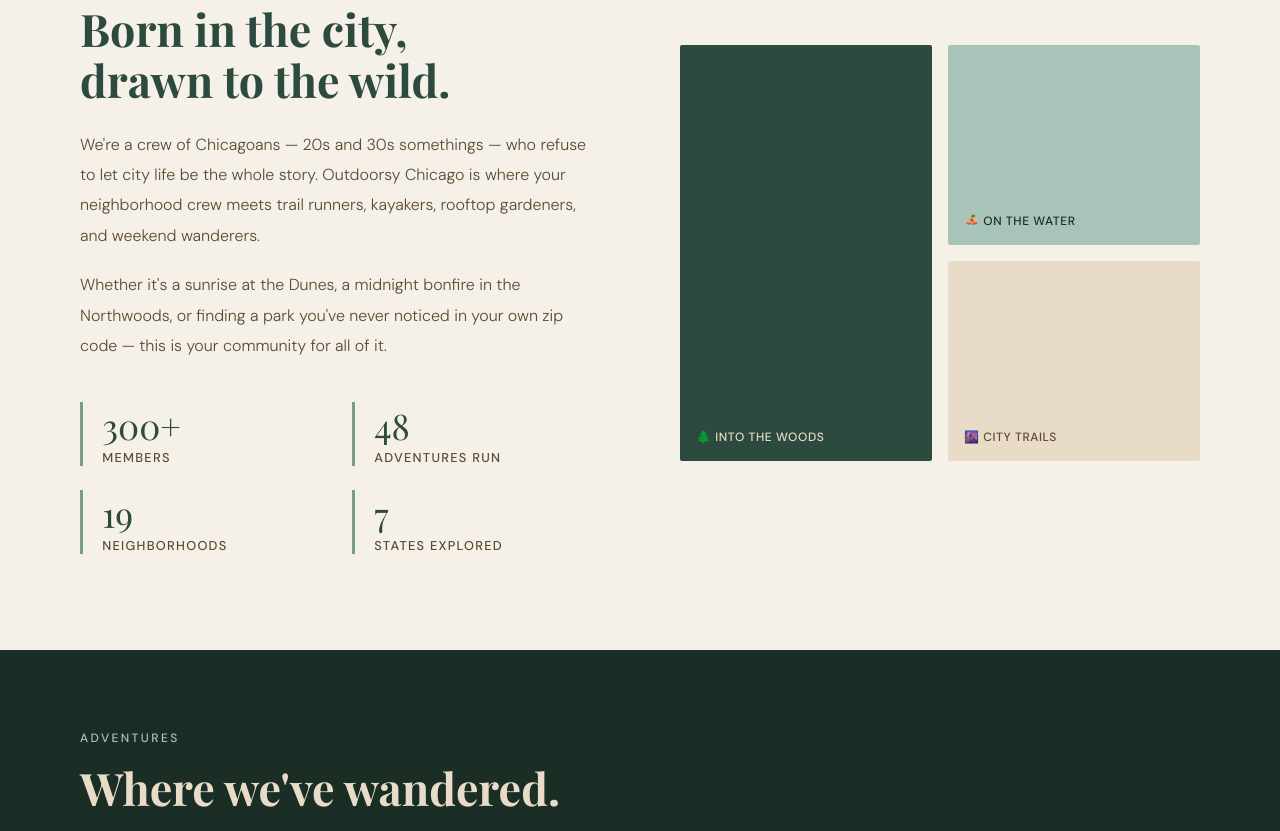
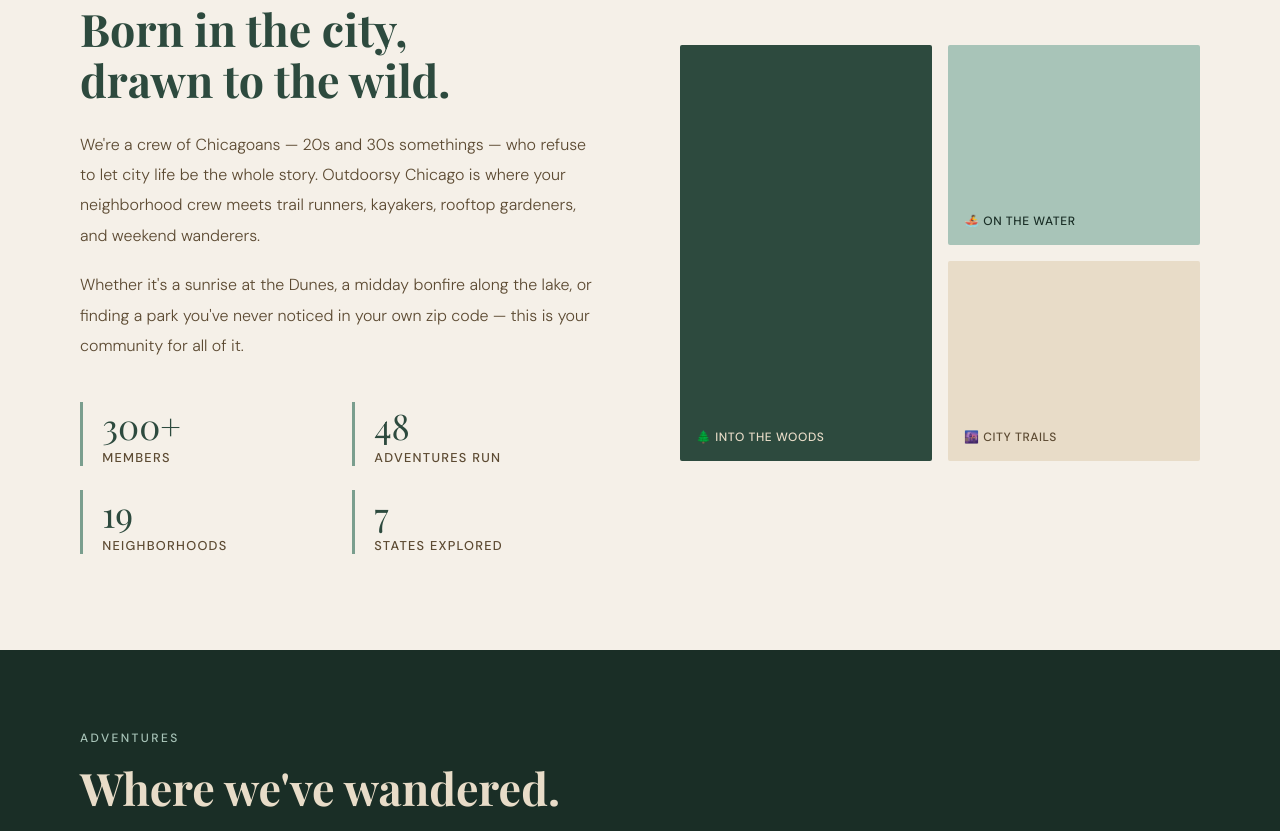
Before and after one commit to ARIT0/OutdoorsyChicago, a plain HTML site: page index.html in a window 1280 px wide. Shown: the part 988-1819 px from the top of the page. Drawn offline with nearby package versions, Linux system fonts and the light colour scheme; no server answers; a web font is replaced by a local one.

Commit message:
update text

```diff
--- a/index.html
+++ b/index.html
@@ -663,7 +663,7 @@
       <p class="section-label">Who We Are</p>
       <h2 class="section-title">Born in the city,<br>drawn to the wild.</h2>
       <p>We're a crew of Chicagoans — 20s and 30s somethings — who refuse to let city life be the whole story. Outdoorsy Chicago is where your neighborhood crew meets trail runners, kayakers, rooftop gardeners, and weekend wanderers.</p>
-      <p>Whether it's a sunrise at the Dunes, a midnight bonfire in the Northwoods, or finding a park you've never noticed in your own zip code — this is your community for all of it.</p>
+      <p>Whether it's a sunrise at the Dunes, a midday bonfire along the lake, or finding a park you've never noticed in your own zip code — this is your community for all of it.</p>
       <div class="about-stats">
         <div class="stat-box">
           <div class="stat-num">300+</div>
```
